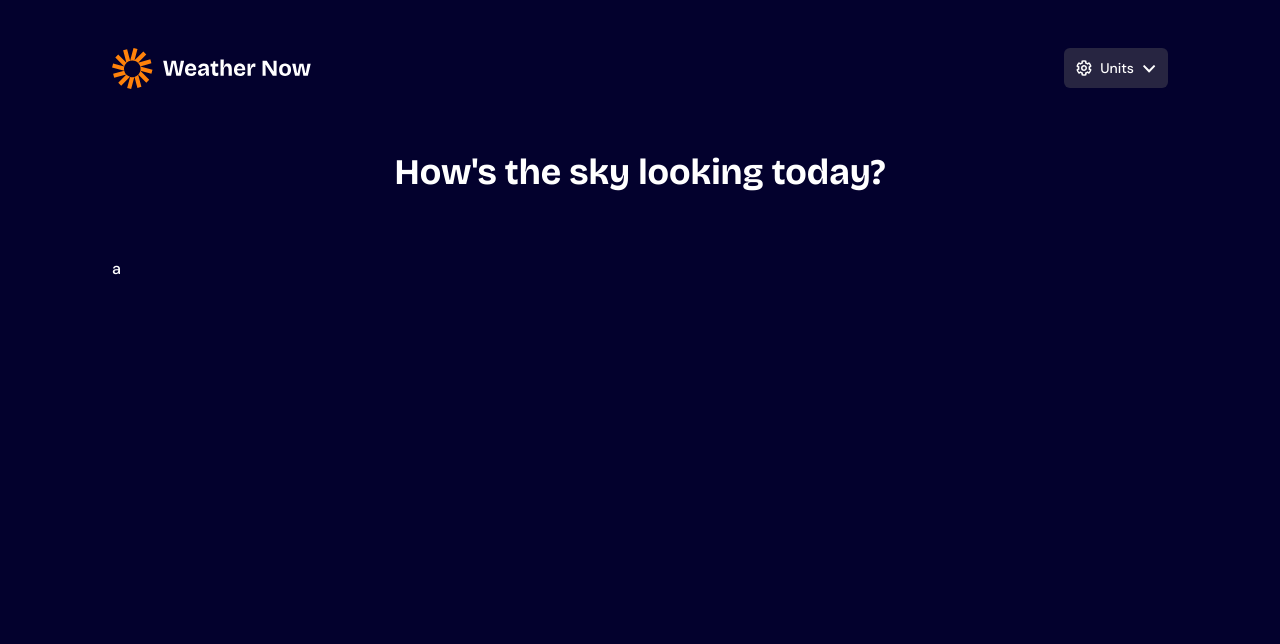
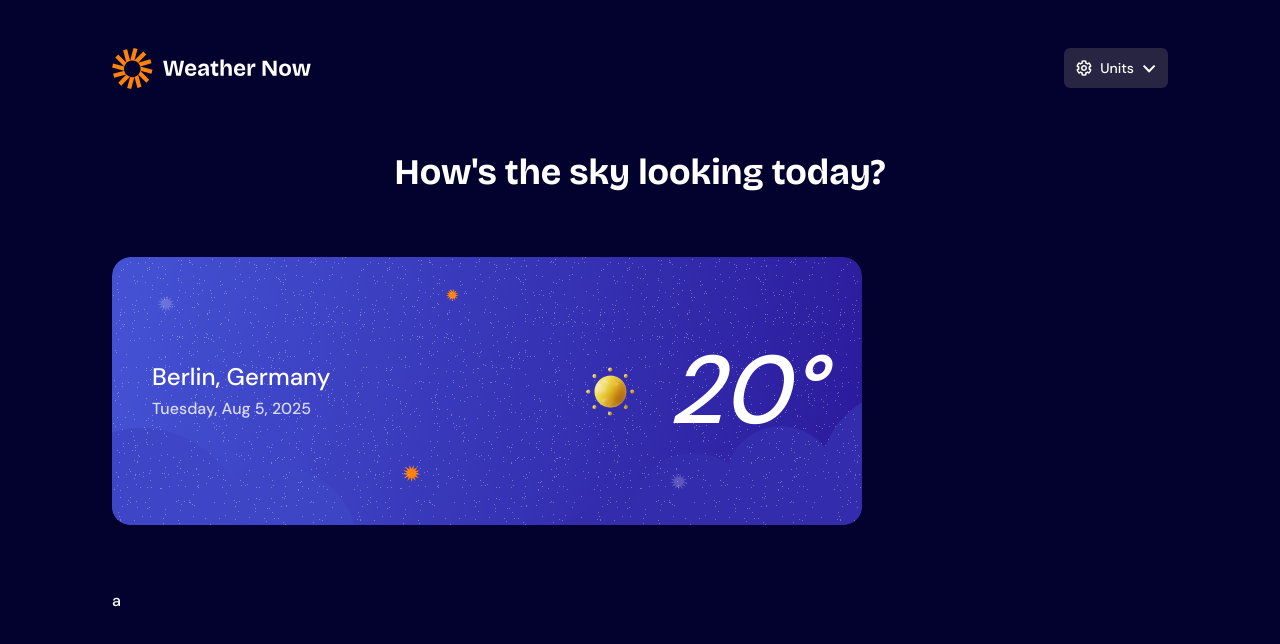
Before and after one commit to constFormek/weather-app, a Next.js app: page / in a window 1280 px wide. Shown: the top 644 px of the page. Built offline with nearby package versions, Linux system fonts and the light colour scheme.

Commit message:
created hero.tsx

```diff
--- a/app/layout.tsx
+++ b/app/layout.tsx
@@ -2,6 +2,7 @@ import type { Metadata } from "next";
 import { DM_Sans, Bricolage_Grotesque } from "next/font/google";
 import "./globals.css";
 import Navbar from "@/components/Navbar";
+import Hero from "@/components/Hero";
 
 export const dmSans = DM_Sans({
     subsets: ['latin'],
@@ -41,9 +42,14 @@ export default function RootLayout({
         `}
       >
         <Navbar />
+
         <h1 className="text-4xl font-bricolage text-center">
           How's the sky looking today?
         </h1>
+
+        <div className="flex flex-col">
+          <Hero />
+        </div>
         {children}
       </body>
     </html>
--- /dev/null
+++ b/components/Hero.tsx
@@ -0,0 +1,29 @@
+
+import Image from "next/image"
+import heroLg from "@/public/assets/images/bg-today-large.svg"
+import heroSm from "@/public/assets/images/bg-today-small.svg"
+
+import sunIcon from "@/public/assets/images/icon-sunny.webp"
+
+const Hero = () => {
+  return (
+    <div className='relative w-fit'>
+        <Image src={heroLg} width={750} height={286} alt="" />
+
+        <div className="absolute top-1/2 left-1/2 -translate-x-1/2 -translate-y-1/2 flex items-center justify-between w-full px-10">
+            <div className="flex flex-col gap-1">
+                <h1 className="text-2xl">Berlin, Germany</h1>
+                <p className="text-neutral-0/80">Tuesday, Aug 5, 2025</p>
+            </div>
+
+            <div className="flex gap-2 items-center">
+                <Image src={sunIcon} alt="" width={100} height={50} />
+
+                <h2 className="text-[6rem] font-dmSans italic">20°</h2>
+            </div>
+        </div>
+    </div>
+  )
+}
+
+export default Hero
```
